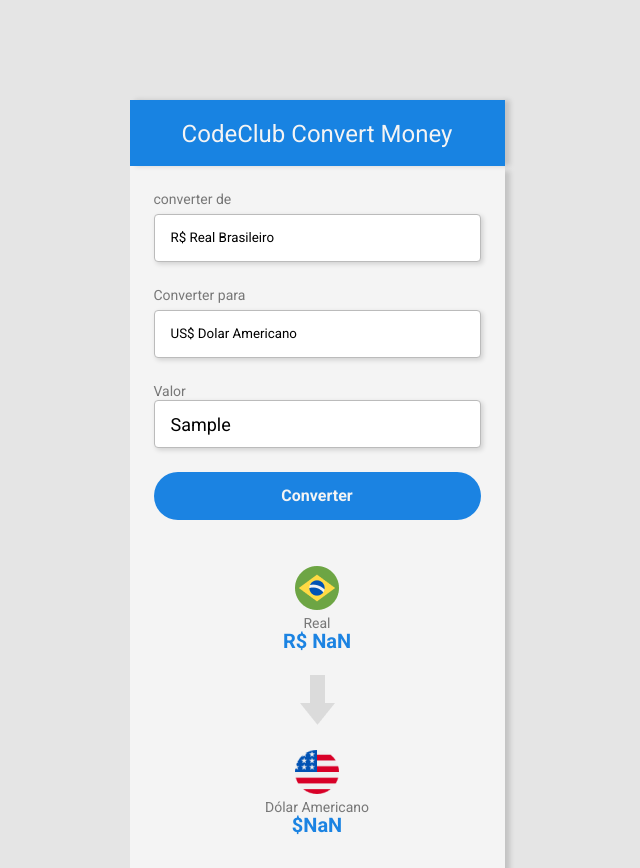
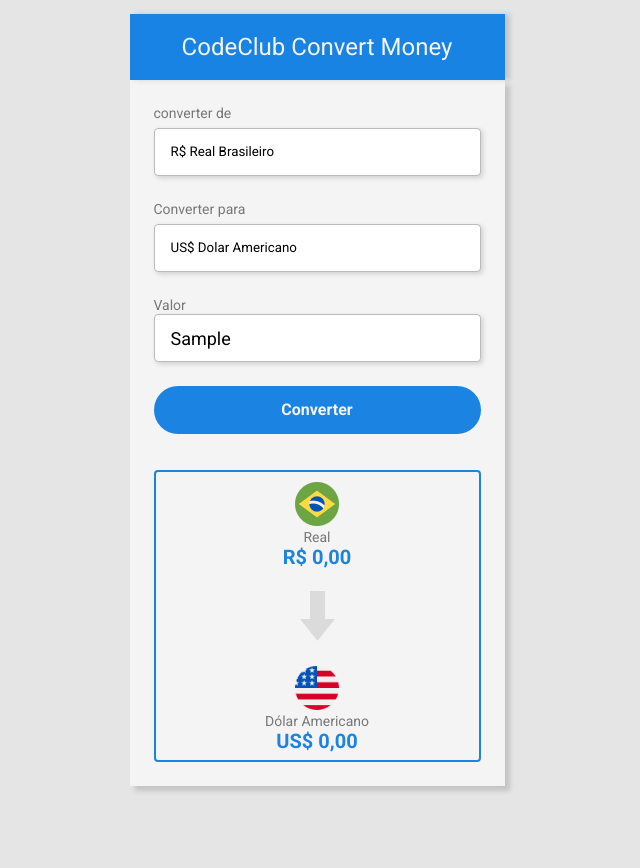
Before and after one commit to Brunnocgama/conversor, a plain HTML site: page index.html in a window 1280 px wide. Both pictures are taken after typing "Sample" into the empty fields and a click on the button "Converter". Shown: the whole page, without its empty margins (323-963 px from the left). After the commit the page ends 800 px from the top, so only its background shows below. Drawn offline with Linux system fonts and the light colour scheme; no server answers.

Commit message:
Implantação de api no JS e  display flex no CSS

```diff
--- a/scripts.js
+++ b/scripts.js
@@ -1,14 +1,18 @@
 const button = document.getElementById("convert-button") //buscar pelo id
 const select = document.getElementById("currency-select")
-const dolar = 5.2
-const euro = 5.9
-const bitcoin = 0.0000068
 
 
-const convertValues = () => {
+const convertValues = async () => {
     const inputReais = document.getElementById("input-real").value //pegar so o valor
     const realValueText = document.getElementById("real-value-text")
     const currancyValueText = document.getElementById("currancy-value-text")
+
+    const data = await fetch ("https://economia.awesomeapi.com.br/last/USD-BRL,EUR-BRL,BTC-BRL").then(response => response.json())
+
+    const dolar = data.USDBRL.high
+    const euro = data.EURBRL.high
+    const bitcoin = data.BTCBRL.high
+
 
     realValueText.innerHTML = new Intl.NumberFormat("pt-BR", {
         style: "currency", //moeda
--- a/styles.css
+++ b/styles.css
@@ -10,27 +10,30 @@
 
 body {
     background-color: #e5e5e5;
+    display: flex;
+    justify-content: center;
+    align-items: center;
+    height: 100vh;
 }
 
 .container {
     width: 375px;
     background-color: #f4f4f4;
-    margin: 0 auto;
-    margin-top: 100px;
 }
 
 header {
     background-color: #1883e2;
     height: 66px;
     box-shadow: 5px 0px 5px rgba(0, 0, 0, 0.15);
+    display: flex;
+    justify-content: center;
+    align-items: center;
 
 }
 
 h1 {
     font-size: 24px;
     color: #f4f4f4;
-    text-align: center;
-    padding-top: 25px;
 
 }
 main {
@@ -100,13 +103,21 @@ button:active{
 }
 
 section {
-    border: #1b83e2;
+    border:2px solid #1b83e2;
     border-radius: 4px;
+    display: flex;
+    flex-direction: column;
+    align-items: center;
+    gap: 15px;
 }
 
 .currancy-container {
-    text-align: center;
+
     padding: 10px;
+    display: flex;
+    flex-direction: column;
+    align-items: center;
+    gap: 2px;
 }
 .currancy-name{
     font-size: 14px;
@@ -117,7 +128,3 @@ section {
     font-weight: bold;
     font-size: 20px;
 }
-.arrow-img{
-    margin: 15px auto;
-    display: block;
-}
```
